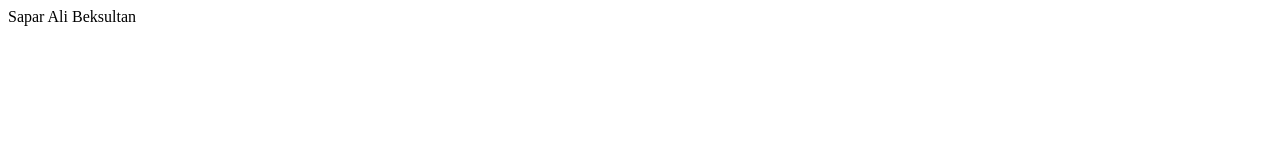
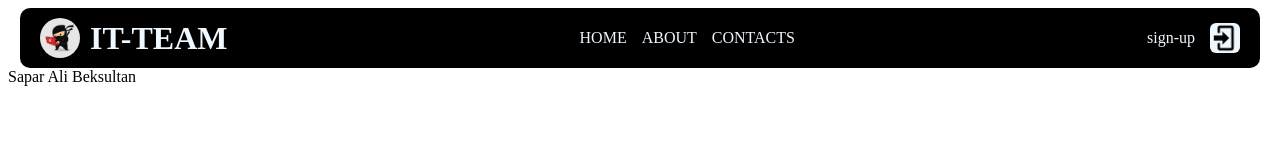
Before and after one commit to baiyastan/sapar, a plain HTML site: page index.html in a window 1280 px wide. Drawn offline with Linux system fonts and the light colour scheme.

Commit message:
added header

```diff
--- a/index.html
+++ b/index.html
@@ -4,8 +4,26 @@
     <meta charset="UTF-8">
     <meta name="viewport" content="width=device-width, initial-scale=1.0">
     <title>Document</title>
+    <link rel="stylesheet" href="style.css">
 </head>
 <body>
+    <div class="wrapper">
+    <header class="header">
+        <div class="logo">
+            <img src="ninja.png" alt="">
+            <h1>IT-TEAM</h1>
+        </div>
+        <div class="menu">
+            <li>HOME</li>
+            <li>ABOUT</li>
+            <li>CONTACTS</li>
+        </div>
+        <div class="user">
+            <li>sign-up</li>
+            <img src="login-7.png" alt="">
+        </div>
+    </header>
+</div>
     Sapar
     Ali
 
--- /dev/null
+++ b/style.css
@@ -0,0 +1,47 @@
+.header {
+    width: 1200px;
+    height: 60px;
+    background-color: black;
+    margin:  0 auto;
+    display: flex;
+    justify-content: space-between;
+    align-items: center;
+    padding: 0 20px;
+    border-radius: 10px;
+}
+
+.logo {
+    display: flex;
+    align-items: center;
+    gap: 10px;
+    font-size: 16px;
+    color: aliceblue;
+}
+
+.logo img {
+    width: 40px;
+    height: 40px;
+    border-radius: 50%;
+}
+
+.menu {
+    display: flex;
+    list-style: none;
+    gap: 15px;
+    color: aliceblue;
+}
+
+.user {
+    display: flex;
+    color: aliceblue;
+    list-style: none;
+    gap: 15px;
+    align-items: center;
+}
+
+.user img {
+    width: 30px;
+    height: 30px;
+    background-color: aliceblue;
+    border-radius: 6px;
+}
```
Also changed, not shown: login-7.png (added), ninja.png (added).
